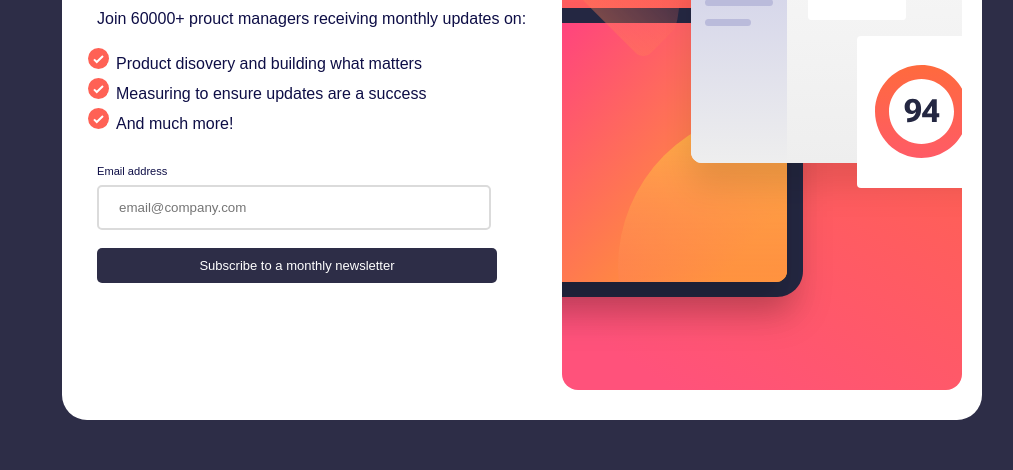
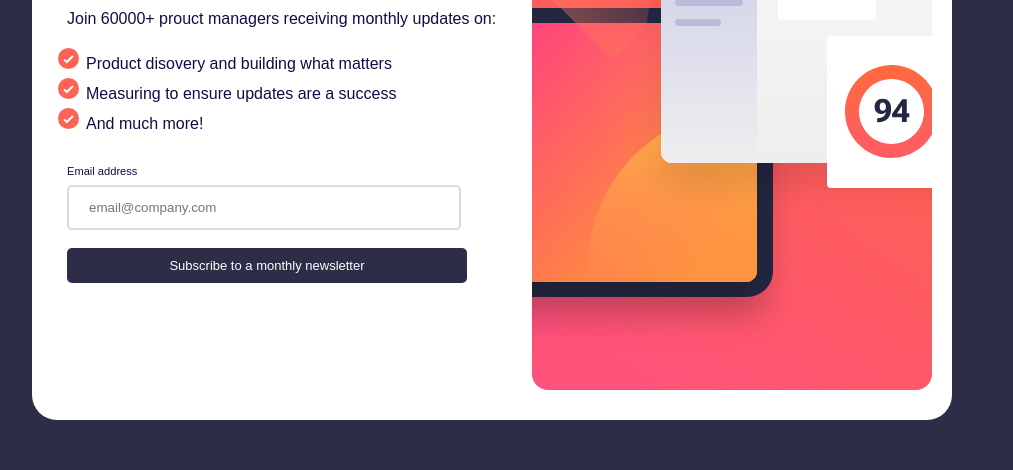
Before and after one commit to abdussalamqasim/front-end-project, a plain HTML site: page index.html in a window 1280 px wide. Shown: the part 330-800 px from the top of the page, without its empty margins (148-1161 px from the left). Drawn offline with Linux system fonts and the light colour scheme.

Commit message:
Update styles.css
adjusted margin rightnand left to auto

```diff
--- a/styles.css
+++ b/styles.css
@@ -16,7 +16,8 @@ body {
   width: 920px;
   height: 650px;
   margin-top: 100px;
-  margin-left: 210px;
+  margin-left: auto;
+  margin-right:auto;
 }
 
 h1 {
```
